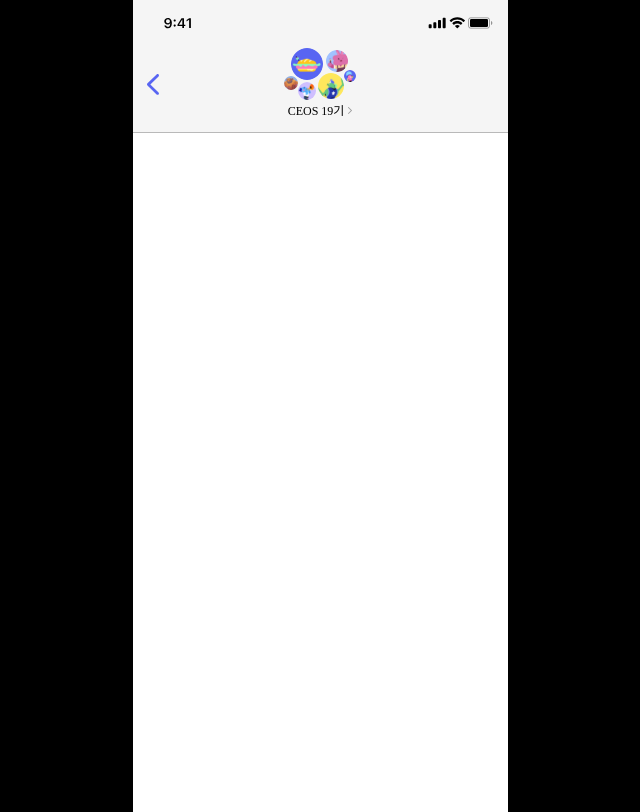
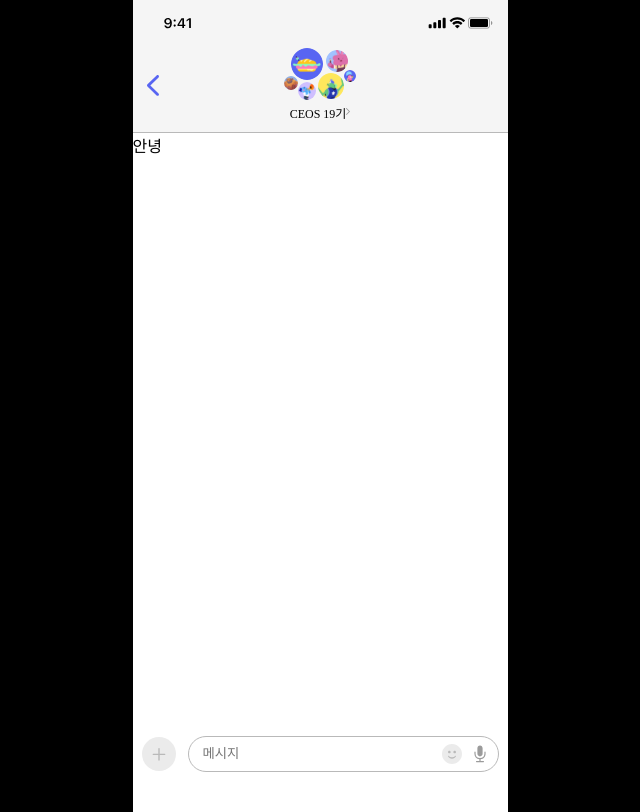
Before and after one commit to CEOS-Developers/react-messenger-19th, a React (Vite) app: page / in a window 1280 px wide. Shown: the whole page, without its empty margins (320-960 px from the left). Built offline with nearby package versions, Linux system fonts and the light colour scheme; a web font is replaced by a local one.

Commit message:
Style: Input 스타일링

```diff
--- a/src/pages/ChattingRoom/ChattingRoom.tsx
+++ b/src/pages/ChattingRoom/ChattingRoom.tsx
@@ -1,10 +1,11 @@
-// components
 import Header from "./Header";
+import Main from "./Main";
 
 const ChattingRoom = () => {
   return (
     <>
       <Header />
+      <Main />
     </>
   );
 };
--- a/src/pages/ChattingRoom/Header.tsx
+++ b/src/pages/ChattingRoom/Header.tsx
@@ -30,7 +30,6 @@ const Header = () => {
 export default Header;
 
 const Wrapper = styled.div`
-  width: 23.4375rem;
   height: 8.3rem;
   flex-shrink: 0;
   border-bottom: 0.5px solid ${colors.gray300};
--- /dev/null
+++ b/src/pages/ChattingRoom/Main.tsx
@@ -0,0 +1,71 @@
+import styled from "styled-components";
+
+// image
+import smallAdd from "../../assets/smallAdd.svg";
+import emoji from "../../assets/emoji.svg";
+import voice from "../../assets/voice.svg";
+
+import { colors } from "../../style/colors";
+import { typography } from "../../style/typography";
+
+const Main = () => {
+  return (
+    <Wrapper>
+      <div>안녕</div>
+      <InputWrapper>
+        <img src={smallAdd} />
+        <Input>
+          <InputText placeholder="메시지"></InputText>
+          <img src={emoji} />
+          <img src={voice} />
+        </Input>
+      </InputWrapper>
+    </Wrapper>
+  );
+};
+
+export default Main;
+
+const Wrapper = styled.div`
+  height: 42.45rem;
+  display: flex;
+  flex-direction: column;
+`;
+
+const InputWrapper = styled.form`
+  display: flex;
+  justify-content: center;
+  gap: 0.75rem;
+  margin-top: auto;
+  margin-bottom: 2.125rem;
+  height: 3rem;
+  align-items: center;
+`;
+
+const Input = styled.span`
+  display: flex;
+  height: 2.25rem;
+  padding: 0.625rem 0.75rem;
+  align-items: center;
+  gap: 0.75rem;
+  flex-shrink: 0;
+  border-radius: 5rem;
+  border: 1px solid ${colors.gray300};
+`;
+
+const InputText = styled.input`
+  display: -webkit-box;
+  width: 14.3125rem;
+  -webkit-box-orient: vertical;
+  -webkit-line-clamp: 1;
+  flex-shrink: 0;
+
+  overflow: hidden;
+  text-overflow: ellipsis;
+  ${colors.black}
+
+  ${typography.body2}
+  &::placeholder {
+    ${colors.gray300}
+  }
+`;
--- a/src/style/typography.tsx
+++ b/src/style/typography.tsx
@@ -1,7 +1,13 @@
 export const typography = {
+  body2: `
+  font-size: 0.9375rem;
+  font-style: normal;
+  font-weight: 400;
+  line-height: 1.26563rem
+  `,
   body3: `
   font-size: 0.75rem;
   font-style: normal;
   font-weight: 400;
-  line-height: 125%; /* 0.9375rem */`,
+  line-height: 0.9375rem`,
 };
```
